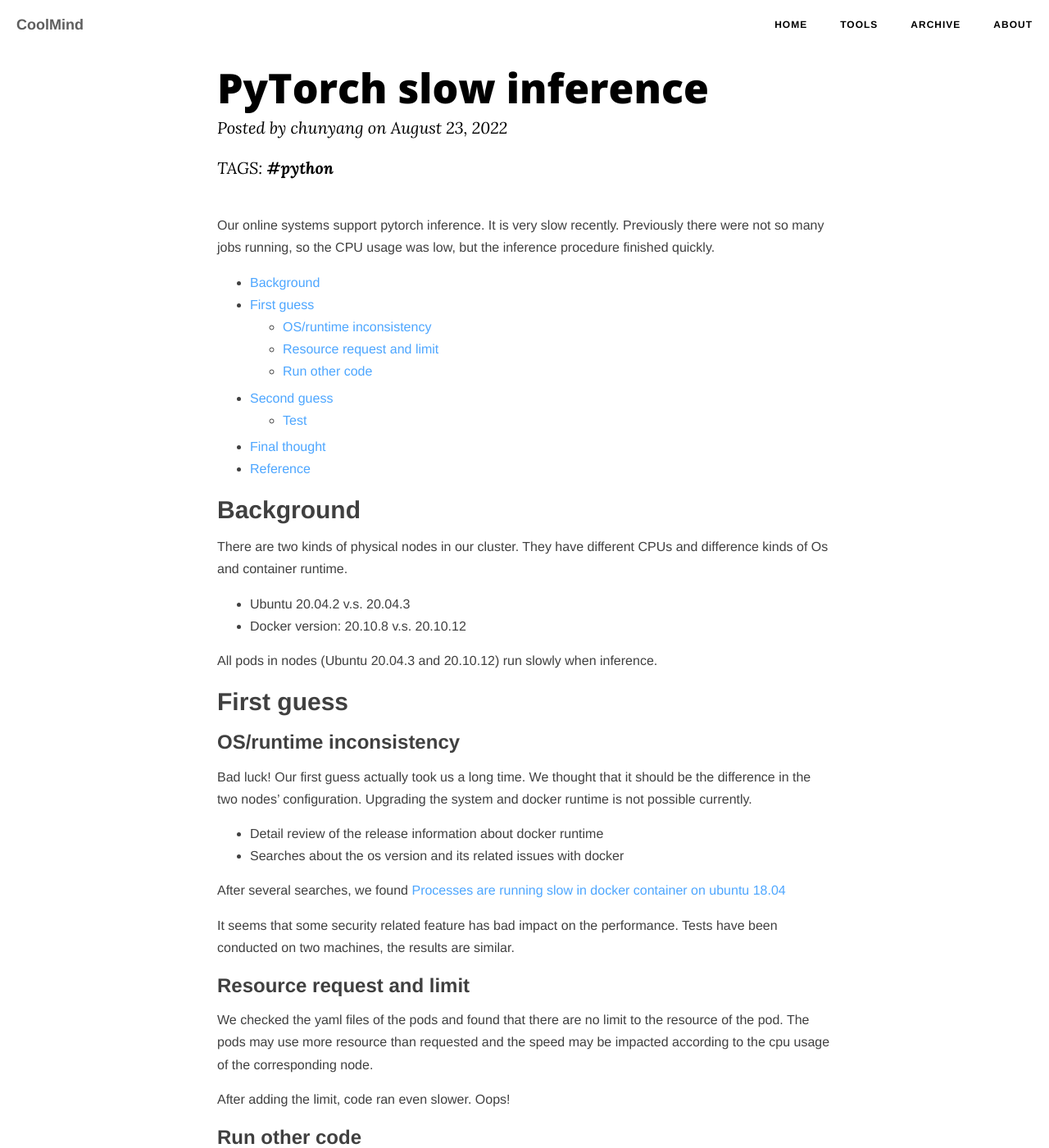
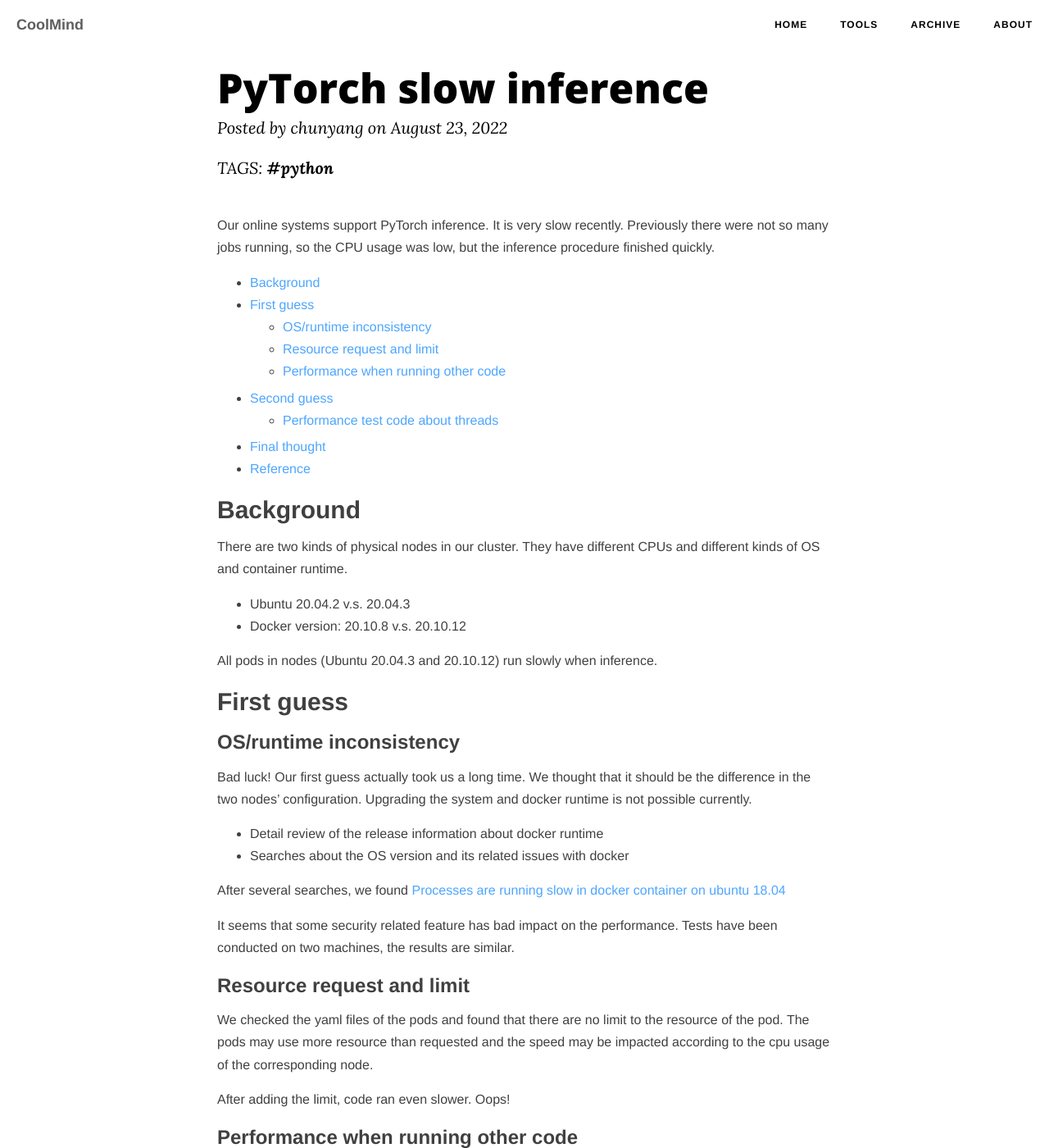
Before and after one commit to chunyang-wen/chunyang-wen.github.io, a Jekyll site: the page built from _posts/2022/2022-08-23-pytorch-slow-inference.md, in a window 1280 px wide and 1400 px high. Shown: the whole window at 82% size. Built offline with Jekyll 4.4.1, drawn with Linux system fonts in a browser that asks for light colours; comment, search, counter and statistics services are not loaded; some of the changed text lies outside the part shown.

Commit message:
update: typo about PyTorch slow inference

````diff
--- a/_posts/2022/2022-08-23-pytorch-slow-inference.md
+++ b/_posts/2022/2022-08-23-pytorch-slow-inference.md
@@ -5,7 +5,7 @@ categories: [blog, python]
 tags: [python]
 ---
 
-Our online systems support pytorch inference. It is very slow recently.
+Our online systems support PyTorch inference. It is very slow recently.
 Previously there were not so many jobs running, so the CPU usage was low,
 but the inference procedure finished quickly.
 
@@ -16,7 +16,7 @@ but the inference procedure finished quickly.
 ## Background
 
 There are two kinds of physical nodes in our cluster. They have different CPUs
-and difference kinds of Os and container runtime.
+and different kinds of OS and container runtime.
 
 + Ubuntu 20.04.2 v.s. 20.04.3
 + Docker version: 20.10.8 v.s. 20.10.12
@@ -32,7 +32,7 @@ be the difference in the two nodes' configuration. Upgrading the system and dock
 runtime is not possible currently.
 
 + Detail review of the release information about docker runtime
-+ Searches about the os version and its related issues with docker
++ Searches about the OS version and its related issues with docker
 
 After several searches, we found
 [Processes are running slow in docker container on ubuntu 18.04](https://github.com/docker/for-linux/issues/738)
@@ -48,7 +48,7 @@ may be impacted according to the cpu usage of the corresponding node.
 
 After adding the limit, code ran even slower. Oops!
 
-### Run other code
+### Performance when running other code
 
 We wrote a PI calculation code to test the performance. The speeds are similar. Oops!
 
@@ -78,7 +78,7 @@ code again.
 
 The speed becomes normal.
 
-### Test
+### Performance test code about threads
 
 ```python
 import time
````
